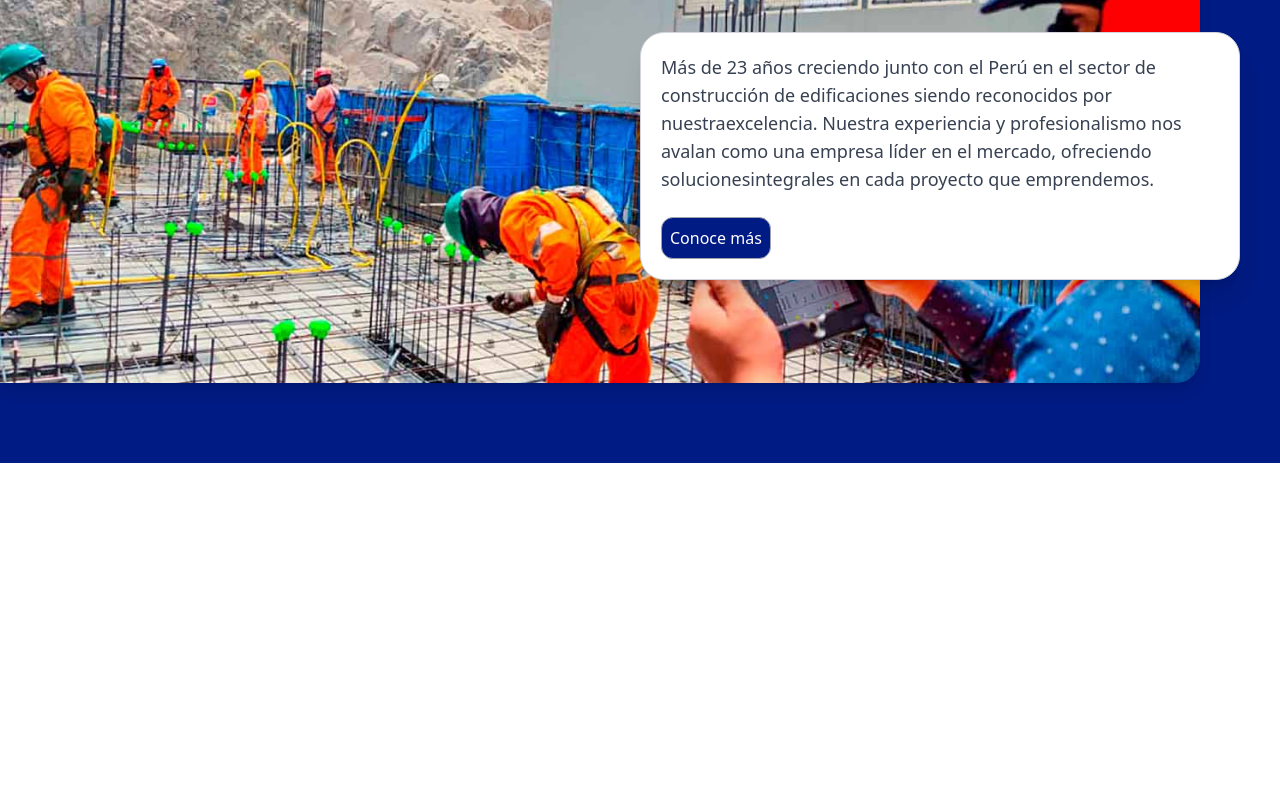
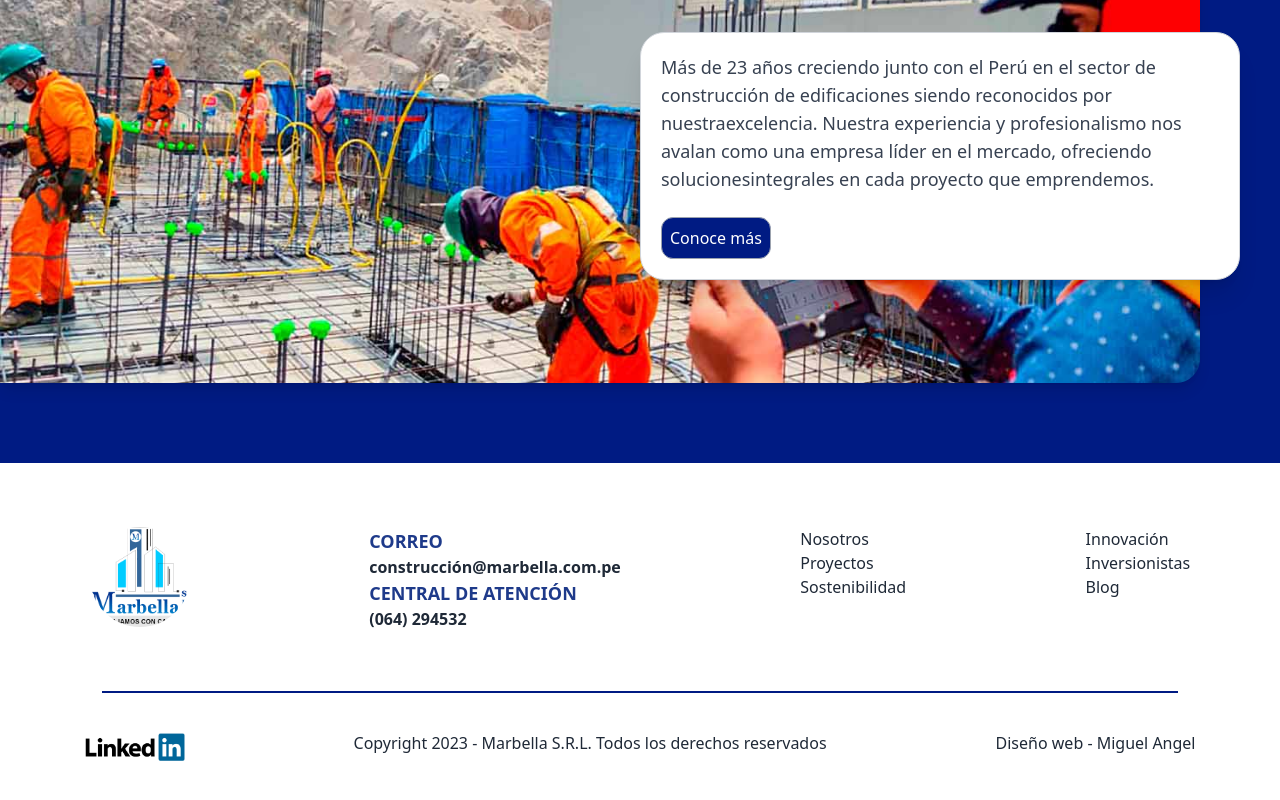
Before and after one commit to MiguelRequenaR/ConstrucMarbella, a Next.js app: page / in a window 1280 px wide. Shown: the part 1670-2470 px from the top of the page. Before the commit the page ends 2133 px from the top, so only its background shows below. Built offline with nearby package versions, Linux system fonts and the light colour scheme.

Commit message:
add footer and footer responsive

```diff
--- a/src/components/Footer.jsx
+++ b/src/components/Footer.jsx
@@ -0,0 +1,53 @@
+import Image from "next/image"
+
+const Footer = () => {
+  return (
+    <div className='container mx-auto'>
+        <div className="lg:flex lg:text-left justify-around mt-16 sm:block sm:text-center">
+            <div>
+                <Image src="/images/logoCM.png" alt="Logo"
+                width={100} height={100} className='rounded-full mx-auto lg:-mb-5 sm:mb-5'/>
+            </div>
+            <div className="sm:mb-5">
+                <p className="text-lg font-black text-blue-900 uppercase">Correo</p>
+                <span className="font-semibold">construcción@marbella.com.pe</span>
+                <p className="text-lg font-black text-blue-900 uppercase">Central de atención</p>
+                <span className="font-semibold">(064) 294532</span>
+            </div>
+
+            <div className="lg:hidden sm:block border border-homecolor w-[80%] mt-10 mb-5 mx-auto"></div>
+
+            <div className="flex flex-col">
+                <a href="">Nosotros</a>
+                <a href="">Proyectos</a>
+                <a href="">Sostenibilidad</a>
+            </div>
+            <div className="flex flex-col">
+                <a href="">Innovación</a>
+                <a href="">Inversionistas</a>
+                <a href="">Blog</a>
+            </div>
+        </div>
+        <div className='border border-homecolor w-[84%] mx-auto mt-10 mb-5'></div>
+
+        <div className="lg:flex justify-around items-center mb-10 mt-10 sm:block sm:text-center lg:-space-y-2 sm:space-y-3">
+            <div>
+                <a href="">
+                    <Image src="/images/redlogo.png" alt="logo"
+                    width={100} height={100}
+                    className="mx-auto"
+                    />
+                </a>
+            </div>
+            <div>
+                <p>Copyright 2023 - Marbella S.R.L. Todos los derechos reservados</p>
+            </div>
+            <div>
+                <p>Diseño web - Miguel Angel</p>
+            </div>
+        </div>
+    </div>
+  )
+}
+
+export default Footer
--- a/src/pages/CoverPage.jsx
+++ b/src/pages/CoverPage.jsx
@@ -3,11 +3,17 @@ import {motion} from 'framer-motion';
 const Home = () => {
   return (
     <div>
-            <div
-              className="min-h-screen bg-cover bg-center w-full z-0"
-              style={{ backgroundImage: "url(./images/fondo1.jpg)" }}
-            >
-            </div>
+          <motion.div
+            initial={{ opacity: 0, scale: 0.9 }}
+            animate={{ opacity: 1, scale: 1 }}
+            transition={{ duration: 1 }}
+          >
+              <div
+                className="min-h-screen bg-cover bg-center w-full z-0"
+                style={{ backgroundImage: "url(./images/fondo1.jpg)" }}
+              >
+              </div>
+            </motion.div>
             <div className="container mx-auto absolute inset-0 flex items-center lg:px-40 sm:px-10">
 
                 <motion.div
--- a/src/pages/index.js
+++ b/src/pages/index.js
@@ -4,6 +4,7 @@ import ServicesCard from "../components/ServicesCard";
 import CoverPage from "./CoverPage";
 import { About } from "../components/About";
 import { motion } from "framer-motion";
+import Footer from "../components/Footer";
 
 export default function Home() {
 
@@ -37,6 +38,7 @@ export default function Home() {
             </motion.div>
         </div>
       <About/>
+      <Footer/>
     </div>
   );
 }
```
Also changed, not shown: public/images/redlogo.png (added).
